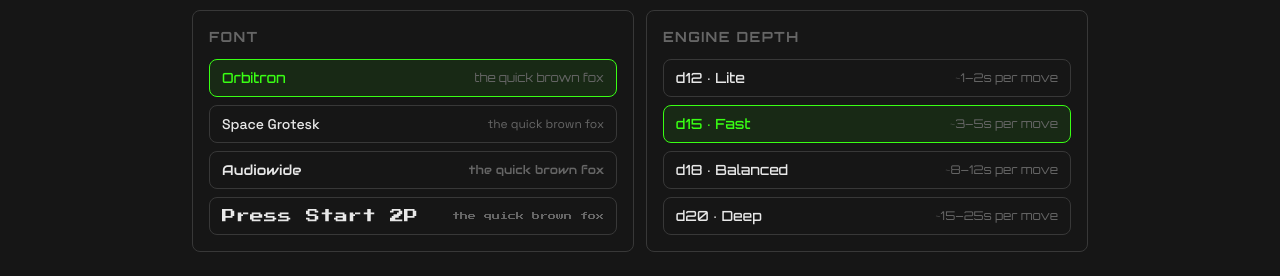
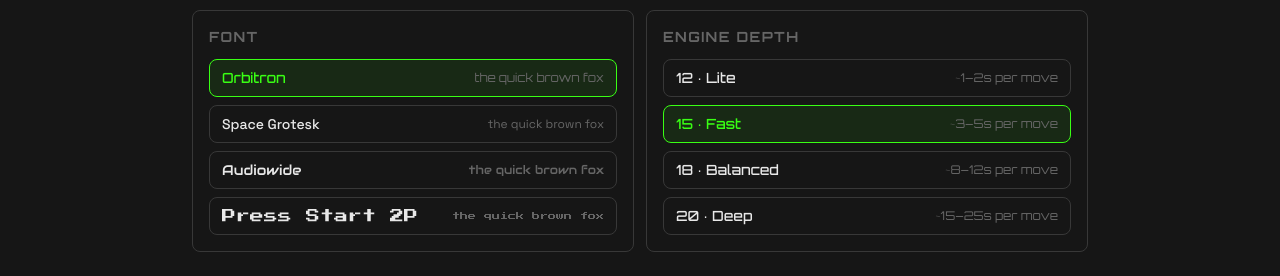
Before and after one commit to elicoggins/unpuzzle, a Next.js app: page /settings in a window 1280 px wide. Shown: the part 394-670 px from the top of the page. Built offline with nearby package versions, Linux system fonts and the light colour scheme.

Commit message:
remove d label from engine settings

```diff
--- a/src/app/settings/page.tsx
+++ b/src/app/settings/page.tsx
@@ -701,7 +701,7 @@
                     }}
                   >
                     <span className="text-sm font-medium" style={{ color: isActive ? currentAccent : "var(--color-text-primary)" }}>
-                      d{d} · {label}
+                      {d} · {label}
                     </span>
                     <span className="text-xs text-text-muted">{desc}</span>
                   </button>
```
